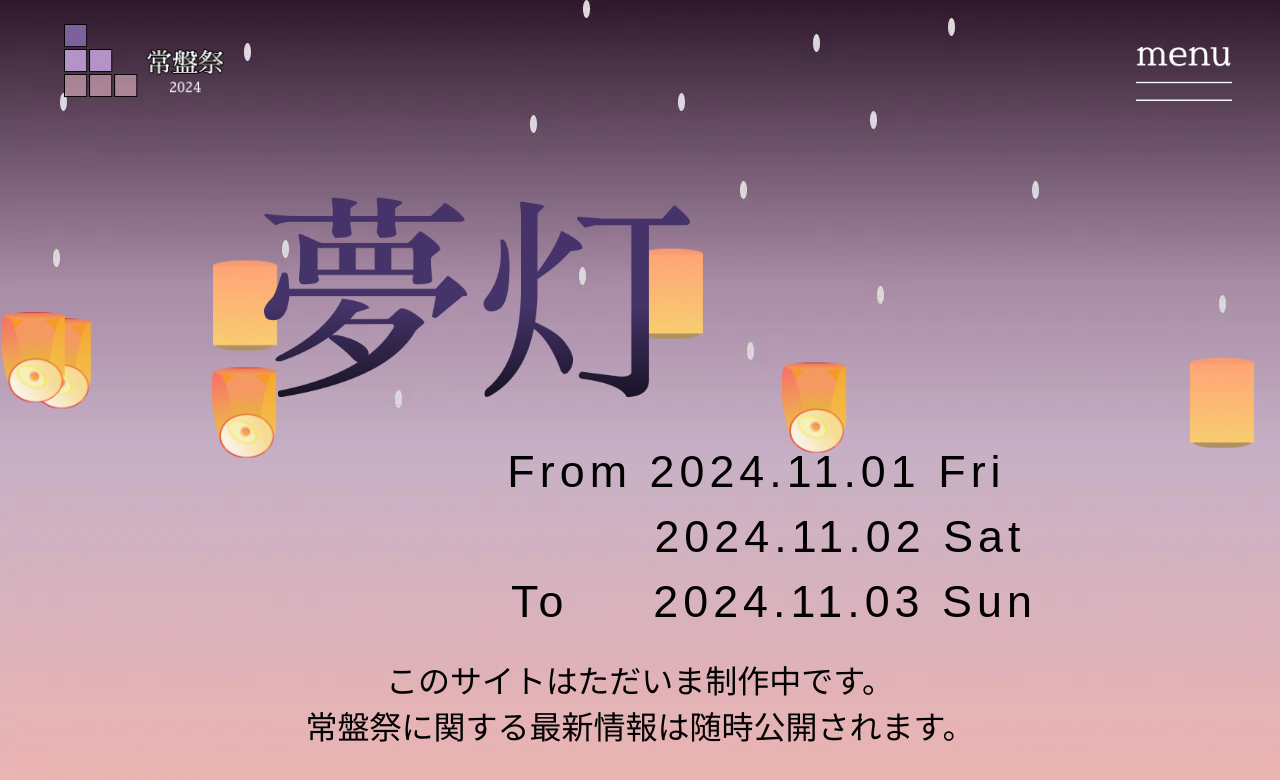
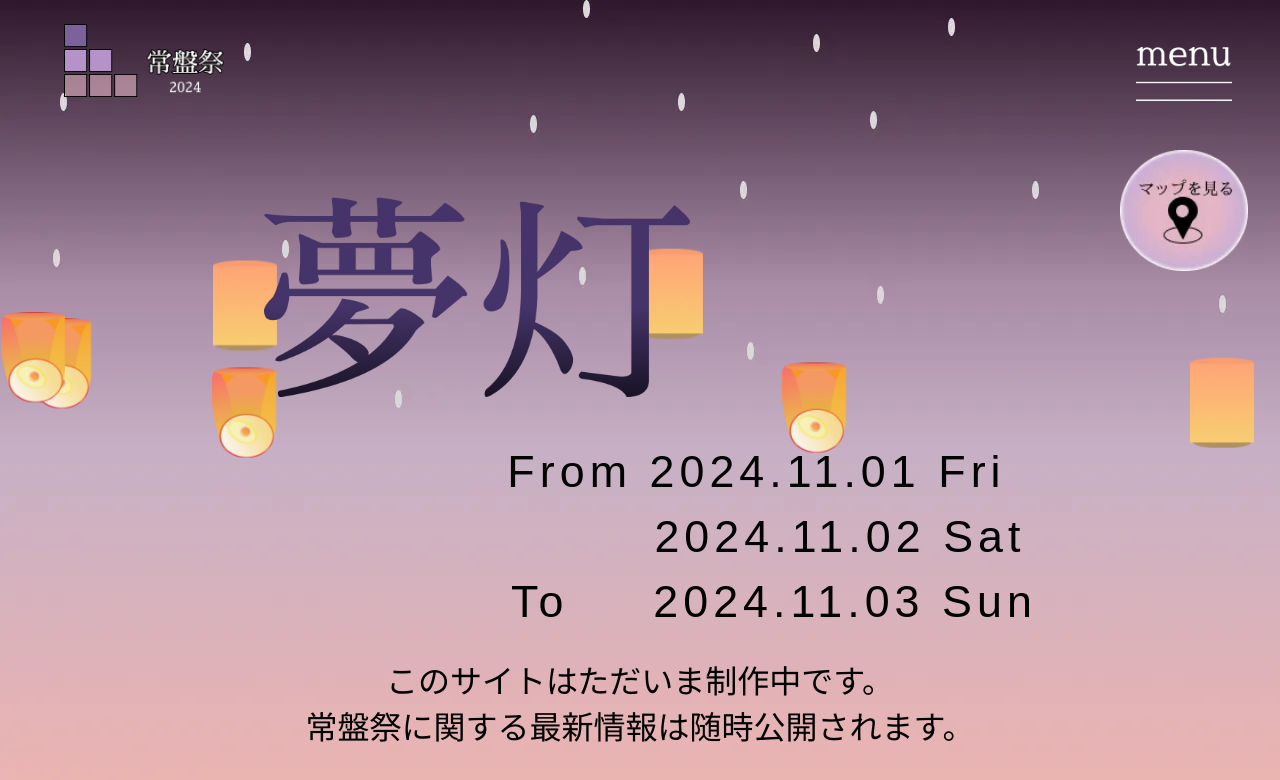
Before and after one commit to ynufes-tech/ynufes-tokiwa24, a Nuxt app: page / in a window 1280 px wide. Shown: the top 780 px of the page. Built offline with nearby package versions, Linux system fonts and the light colour scheme; a web font is replaced by a local one.

Commit message:
マップボタンコンポーネント作成

```diff
--- /dev/null
+++ b/components/MapButton.vue
@@ -0,0 +1,43 @@
+<script lang="ts" setup></script>
+
+<template>
+    <div class="map-button">
+        <a href="https://maps.app.goo.gl/N5CjaVR7Ro3MSTiKA">
+        <img
+        src="~/assets/images/map-button.webp"
+        class="map-button-img"
+        alt="マップボタン"
+        />
+        </a>
+    </div>
+</template>
+
+<style lang="scss" scoped>
+@use "@/assets/scss/_breakpoint.scss" as *;
+.map-button {
+  display: block;
+  width: 100px;
+  height: auto;
+  box-sizing: border-box;
+  text-align: center;
+  position: fixed;
+  top: 150px;
+  right: 60px;
+  z-index: 10000;
+}
+.map-button-img {
+    width: 8rem;
+    @include md {
+      width: 4rem;
+      position: fixed;
+      top: 120px;
+      right: 20px;
+    }
+    @include sm {
+      width: 3rem;
+      position: fixed;
+      top: 100px;
+      right: 20px;
+    }
+  }
+</style>
--- a/pages/index.vue
+++ b/pages/index.vue
@@ -47,6 +47,7 @@ useHead({
         page-link="/connection"
       />
     </div> -->
+  <MapButton />
   </div>
 </template>
 
```
Also changed, not shown: assets/images/map-button.webp (added).
